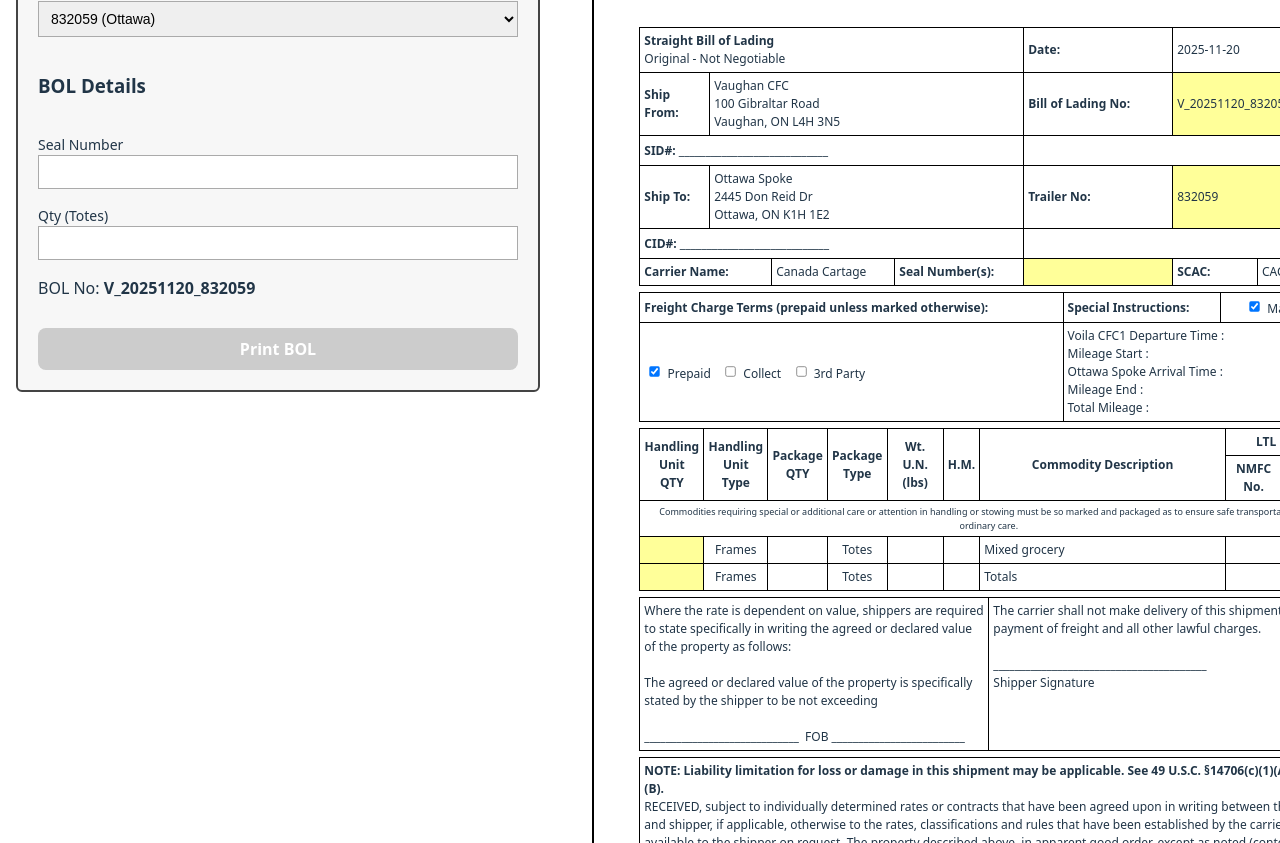
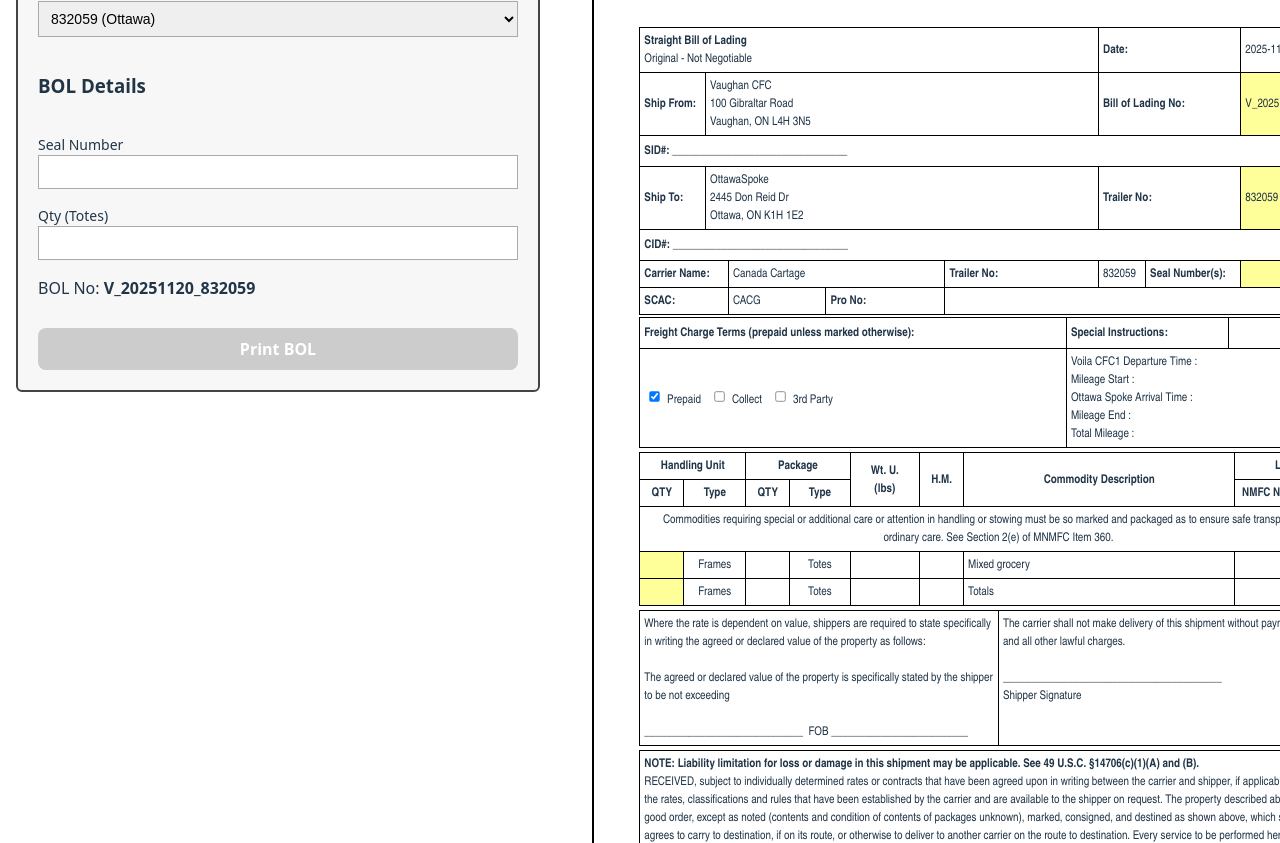
Before and after one commit to ajaisangha/BOL-Generator, a React (Vite) app in the folder bol-app/: page / in a window 1280 px wide. Shown: the part 277-1120 px from the top of the page. Built offline with nearby package versions, Linux system fonts and the light colour scheme.

Commit message:
BOL update 2

```diff
--- a/bol-app/src/components/PrintLayout.jsx
+++ b/bol-app/src/components/PrintLayout.jsx
@@ -1,7 +1,7 @@
 import React from "react";
 
 /* ----------------------------------------------------------
-   BOL TEMPLATE — Excel-style layout
+   BOL TEMPLATE — Excel-style layout for A4
 ---------------------------------------------------------- */
 function BOLLayout({ mode, trailerNumber, sealNumber, qty, bolNumber }) {
   const today = new Date();
@@ -9,21 +9,24 @@
 
   const isOttawa = mode === "ottawa";
 
-  const shipToText = isOttawa
-    ? ["Ottawa Spoke", "2445 Don Reid Dr", "Ottawa, ON K1H 1E2"]
+  const shipToLines = isOttawa
+    ? ["OttawaSpoke", "2445 Don Reid Dr", "Ottawa, ON K1H 1E2"]
     : ["Etobicoke Spoke", "1561 The Queensway", "Etobicoke, ON M8Z 1T8"];
 
-  // Business rules:
-  const frames = Number(qty || 0); // frames = Qty entered
-  const packages = frames * 20; // package QTY = frames * 20
-  const weight = frames + packages; // weight = frames + packageQty
+  // Business rules
+  const frames = Number(qty || 0); // Handling unit qty
+  const packages = frames * 20; // Package qty
+  const weight = frames + packages; // Weight
 
   const carrierName = isOttawa ? "Canada Cartage" : "Sobeys Inc.";
 
   return (
-    <div className="print-area bol-page page">
-      {/* ==================== HEADER / ADDRESS BLOCK ==================== */}
-      <table className="bol-table" style={{ fontSize: "11px" }}>
+    <div className="print-area bol-page page" style={{ fontFamily: '"Arial Narrow", Arial, sans-serif' }}>
+      {/* ========== HEADER / ADDRESS BLOCK (12-column grid) ========== */}
+      <table
+        className="bol-table"
+        style={{ fontSize: "10px", width: "190mm", margin: "0 auto" }}
+      >
         <tbody>
           {/* Row 1: Title + Date */}
           <tr>
@@ -39,17 +42,17 @@
 
           {/* Row 2: Ship From + BOL No */}
           <tr>
-            <td className="label-cell" style={{ width: "10%" }}>
+            <td className="label-cell" style={{ width: "15mm" }}>
               Ship From:
             </td>
-            <td colSpan={7} style={{ width: "45%" }}>
+            <td colSpan={7} style={{ width: "90mm" }}>
               Vaughan CFC
               <br />
               100 Gibraltar Road
               <br />
               Vaughan, ON L4H 3N5
             </td>
-            <td colSpan={2} className="label-cell">
+            <td colSpan={2} className="label-cell" style={{ width: "30mm" }}>
               Bill of Lading No:
             </td>
             <td colSpan={2} style={{ backgroundColor: "#ffff99" }}>
@@ -57,26 +60,35 @@
             </td>
           </tr>
 
-          {/* Row 3: SID# ... FOB checkbox */}
+          {/* Row 3: SID# and FOB in same cell */}
           <tr>
-            <td colSpan={8}>
-              <span className="label-cell">SID#:</span>{" "}
-              ____________________________
-            </td>
-            <td colSpan={4} style={{ textAlign: "right" }}>
-              FOB{" "}
+            <td colSpan={12}>
+              <div
+                style={{
+                  display: "flex",
+                  justifyContent: "space-between",
+                  alignItems: "center",
+                }}
+              >
+                <span className="label-cell">
+                  SID#: ________________________________
+                </span>
+                <span>
                   <input
                     type="checkbox"
                     style={{ transform: "scale(0.8)" }}
-              />
+                  />{" "}
+                  FOB
+                </span>
+              </div>
             </td>
           </tr>
 
-          {/* Row 4: Ship To / Trailer No */}
+          {/* Row 4: Ship To + Trailer No */}
           <tr>
             <td className="label-cell">Ship To:</td>
             <td colSpan={7}>
-              {shipToText.map((line, idx) => (
+              {shipToLines.map((line, idx) => (
                 <div key={idx}>{line}</div>
               ))}
             </td>
@@ -88,67 +100,90 @@
             </td>
           </tr>
 
-          {/* Row 5: CID# ... FOB checkbox */}
+          {/* Row 5: CID# and FOB in same cell */}
           <tr>
-            <td colSpan={8}>
-              <span className="label-cell">CID#:</span>{" "}
-              ____________________________
-            </td>
-            <td colSpan={4} style={{ textAlign: "right" }}>
-              FOB{" "}
+            <td colSpan={12}>
+              <div
+                style={{
+                  display: "flex",
+                  justifyContent: "space-between",
+                  alignItems: "center",
+                }}
+              >
+                <span className="label-cell">
+                  CID#: ________________________________
+                </span>
+                <span>
                   <input
                     type="checkbox"
                     style={{ transform: "scale(0.8)" }}
-              />
+                  />{" "}
+                  FOB
+                </span>
+              </div>
             </td>
           </tr>
 
-          {/* Row 6: Carrier, Seal, SCAC, Pro No (simplified to match screenshot section you care about) */}
+          {/* Row 6: Carrier / Seal / SCAC / Pro (simplified) */}
           <tr>
             <td colSpan={2} className="label-cell">
               Carrier Name:
             </td>
             <td colSpan={4}>{carrierName}</td>
             <td colSpan={2} className="label-cell">
-              Seal Number(s):
+              Trailer No:
             </td>
+            <td colSpan={1}>{trailerNumber}</td>
+            <td className="label-cell">Seal Number(s):</td>
             <td colSpan={2} style={{ backgroundColor: "#ffff99" }}>
               {sealNumber}
             </td>
-            <td className="label-cell">SCAC:</td>
-            <td> CACG </td>
+          </tr>
+          <tr>
+            <td colSpan={2} className="label-cell">
+              SCAC:
+            </td>
+            <td colSpan={2}>CACG</td>
+            <td colSpan={2} className="label-cell">
+              Pro No:
+            </td>
+            <td colSpan={6}></td>
           </tr>
         </tbody>
       </table>
 
-      {/* ==================== FREIGHT TERMS / SPECIAL INSTRUCTIONS ==================== */}
-      <table className="bol-table" style={{ fontSize: "10px", marginTop: "2px" }}>
+      {/* ========== FREIGHT TERMS / SPECIAL INSTRUCTIONS ========== */}
+      <table
+        className="bol-table"
+        style={{
+          fontSize: "9px",
+          width: "190mm",
+          margin: "2px auto 0 auto",
+        }}
+      >
         <tbody>
-          {/* Row 1: Freight header + Special Instructions header + Master BOL */}
           <tr>
             <td className="label-cell" colSpan={4}>
               Freight Charge Terms (prepaid unless marked otherwise):
             </td>
-            <td className="label-cell" colSpan={2}>
+            <td className="label-cell" colSpan={4}>
               Special Instructions:
             </td>
-            <td colSpan={2} style={{ textAlign: "right" }}>
+            <td colSpan={4} style={{ textAlign: "right" }}>
               <input
                 type="checkbox"
+                defaultChecked
                 style={{ transform: "scale(0.8)" }}
-                defaultChecked
               />{" "}
               Master BOL
             </td>
           </tr>
-
-          {/* Row 2: Freight checkboxes under Freight header */}
           <tr>
             <td colSpan={4}>
               <input
                 type="checkbox"
+                defaultChecked
                 style={{ transform: "scale(0.8)" }}
-                defaultChecked
               />{" "}
               Prepaid&nbsp;&nbsp;&nbsp;
               <input
@@ -162,10 +197,8 @@
               />{" "}
               3rd Party
             </td>
-
-            {/* Ottawa-only mileage block, removed for Etobicoke */}
             {isOttawa ? (
-              <td colSpan={4}>
+              <td colSpan={8}>
                 Voila CFC1 Departure Time :
                 <br />
                 Mileage Start :
@@ -177,63 +210,52 @@
                 Total Mileage :
               </td>
             ) : (
-              <td colSpan={4}></td>
+              <td colSpan={8}></td>
             )}
           </tr>
         </tbody>
       </table>
 
-      {/* ==================== COMMODITY / HANDLING TABLE ==================== */}
+      {/* ========== COMMODITY TABLE (2-row header) ========== */}
       <table
         className="bol-table"
-        style={{ fontSize: "10px", marginTop: "4px" }}
+        style={{
+          fontSize: "9px",
+          width: "190mm",
+          margin: "4px auto 0 auto",
+        }}
       >
         <thead>
           <tr>
-            <th rowSpan={2} style={{ width: "6%" }}>
-              Handling Unit
-              <br />
-              QTY
-            </th>
-            <th rowSpan={2} style={{ width: "7%" }}>
-              Handling Unit
-              <br />
-              Type
-            </th>
-            <th rowSpan={2} style={{ width: "6%" }}>
-              Package
-              <br />
-              QTY
-            </th>
-            <th rowSpan={2} style={{ width: "7%" }}>
-              Package
-              <br />
-              Type
-            </th>
-            <th rowSpan={2} style={{ width: "8%" }}>
-              Wt. U.N.
+            <th colSpan={2}>Handling Unit</th>
+            <th colSpan={2}>Package</th>
+            <th rowSpan={2} style={{ width: "18mm" }}>
+              Wt. U.
               <br />
               (lbs)
             </th>
-            <th rowSpan={2} style={{ width: "5%" }}>
+            <th rowSpan={2} style={{ width: "10mm" }}>
               H.M.
             </th>
-            <th rowSpan={2} style={{ width: "35%" }}>
+            <th rowSpan={2} style={{ width: "80mm" }}>
               Commodity Description
             </th>
-            <th colSpan={2} style={{ width: "16%" }}>
-              LTL Only
-            </th>
+            <th colSpan={2}>LTL Only</th>
           </tr>
           <tr>
-            <th style={{ width: "8%" }}>NMFC No.</th>
-            <th style={{ width: "8%" }}>Class</th>
+            <th style={{ width: "10mm" }}>QTY</th>
+            <th style={{ width: "15mm" }}>Type</th>
+            <th style={{ width: "10mm" }}>QTY</th>
+            <th style={{ width: "15mm" }}>Type</th>
+            <th style={{ width: "15mm" }}>NMFC No.</th>
+            <th style={{ width: "15mm" }}>Class</th>
           </tr>
           <tr>
-            <th colSpan={9} style={{ fontWeight: "normal", fontSize: "9px" }}>
+            <th colSpan={9} style={{ fontWeight: "normal" }}>
               Commodities requiring special or additional care or attention in
               handling or stowing must be so marked and packaged as to ensure
-              safe transportation with ordinary care.
+              safe transportation with ordinary care. See Section 2(e) of MNMFC
+              Item 360.
             </th>
           </tr>
         </thead>
@@ -246,16 +268,14 @@
             <td className="center">Frames</td>
             <td className="center">{frames ? packages : ""}</td>
             <td className="center">Totes</td>
-            <td className="center">
-              {frames || packages ? weight : ""}
-            </td>
+            <td className="center">{frames || packages ? weight : ""}</td>
             <td></td>
             <td>Mixed grocery</td>
             <td></td>
             <td></td>
           </tr>
 
-          {/* Totals row only (no extra blank rows) */}
+          {/* Totals row only (no extra blanks) */}
           <tr>
             <td className="center" style={{ backgroundColor: "#ffff99" }}>
               {frames || ""}
@@ -263,9 +283,7 @@
             <td className="center">Frames</td>
             <td className="center">{frames ? packages : ""}</td>
             <td className="center">Totes</td>
-            <td className="center">
-              {frames || packages ? weight : ""}
-            </td>
+            <td className="center">{frames || packages ? weight : ""}</td>
             <td></td>
             <td>Totals</td>
             <td></td>
@@ -274,10 +292,14 @@
         </tbody>
       </table>
 
-      {/* ==================== DECLARED VALUE / SHIPPER SIGNATURE (TOP) ==================== */}
+      {/* ========== DECLARED VALUE / SHIPPER SIGNATURE (upper) ========== */}
       <table
         className="bol-table"
-        style={{ fontSize: "9px", marginTop: "4px" }}
+        style={{
+          fontSize: "9px",
+          width: "190mm",
+          margin: "4px auto 0 auto",
+        }}
       >
         <tbody>
           <tr>
@@ -306,10 +328,14 @@
         </tbody>
       </table>
 
-      {/* ==================== LIABILITY NOTICE ==================== */}
+      {/* ========== LIABILITY NOTICE ========== */}
       <table
         className="bol-table"
-        style={{ fontSize: "8px", marginTop: "4px" }}
+        style={{
+          fontSize: "8px",
+          width: "190mm",
+          margin: "4px auto 0 auto",
+        }}
       >
         <tbody>
           <tr>
@@ -329,21 +355,25 @@
               shown above, which said carrier agrees to carry to destination, if
               on its route, or otherwise to deliver to another carrier on the
               route to destination. Every service to be performed hereunder
-              shall be subject to all of the bill of lading terms and
-              conditions in the governing classification on the date of
-              shipment. Shipper hereby certifies that he is familiar with all
-              the bill of lading terms and conditions in the governing
-              classification and the said terms and conditions are hereby agreed
-              to by the shipper and accepted for himself and his assigns.
+              shall be subject to all of the bill of lading terms and conditions
+              in the governing classification on the date of shipment. Shipper
+              hereby certifies that he is familiar with all the bill of lading
+              terms and conditions in the governing classification and the said
+              terms and conditions are hereby agreed to by the shipper and
+              accepted for himself and his assigns.
             </td>
           </tr>
         </tbody>
       </table>
 
-      {/* ==================== TRAILER LOADED / FREIGHT COUNTED / CERTIFICATION ==================== */}
+      {/* ========== TRAILER LOADED / FREIGHT COUNTED / CERTIFICATION ========== */}
       <table
         className="bol-table"
-        style={{ fontSize: "9px", marginTop: "4px" }}
+        style={{
+          fontSize: "9px",
+          width: "190mm",
+          margin: "4px auto 0 auto",
+        }}
       >
         <tbody>
           <tr>
@@ -353,13 +383,13 @@
               condition for transportation according to the applicable
               regulations of the DOT.
             </td>
-            <td style={{ width: "20%", verticalAlign: "top" }}>
+            <td style={{ width: "22%", verticalAlign: "top" }}>
               <strong>Trailer Loaded</strong>
               <br />
               <input
                 type="checkbox"
+                defaultChecked
                 style={{ transform: "scale(0.8)" }}
-                defaultChecked
               />{" "}
               By Shipper
               <br />
@@ -369,11 +399,12 @@
               />{" "}
               By Driver
             </td>
-            <td style={{ width: "20%", verticalAlign: "top" }}>
+            <td style={{ width: "22%", verticalAlign: "top" }}>
               <strong>Freight Counted</strong>
               <br />
               <input
                 type="checkbox"
+                defaultChecked
                 style={{ transform: "scale(0.8)" }}
               />{" "}
               By Shipper
@@ -390,7 +421,7 @@
               />{" "}
               By Driver / pieces
             </td>
-            <td style={{ width: "25%", verticalAlign: "top" }}>
+            <td style={{ width: "21%", verticalAlign: "top" }}>
               Carrier acknowledges receipt of packages and required placards.
               Carrier certifies emergency response information was made
               available and/or carrier has the DOT emergency response guidebook
@@ -401,10 +432,14 @@
         </tbody>
       </table>
 
-      {/* ==================== FINAL SIGNATURES ==================== */}
+      {/* ========== FINAL SIGNATURES ========== */}
       <table
         className="bol-table"
-        style={{ fontSize: "9px", marginTop: "4px" }}
+        style={{
+          fontSize: "9px",
+          width: "190mm",
+          margin: "4px auto 0 auto",
+        }}
       >
         <tbody>
           <tr>
@@ -428,7 +463,7 @@
 }
 
 /* ----------------------------------------------------------
-   TEMP CHECK TEMPLATE (unchanged except for earlier logic)
+   TEMP CHECK TEMPLATE (unchanged core structure)
 ---------------------------------------------------------- */
 function TempLayout({
   trailerNumber,
@@ -606,7 +641,7 @@
 }
 
 /* ----------------------------------------------------------
-   EXPORT — decides which page to show
+   EXPORT — choose BOL or TEMP
 ---------------------------------------------------------- */
 export default function PrintLayout({
   activePreview,
```
Lines whose indentation alone changed are shown as unchanged.
